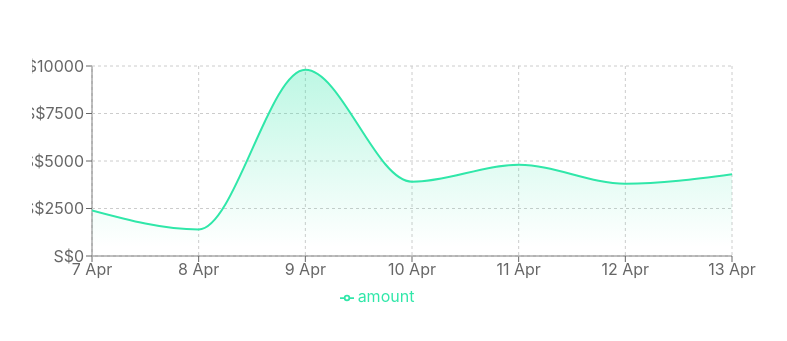
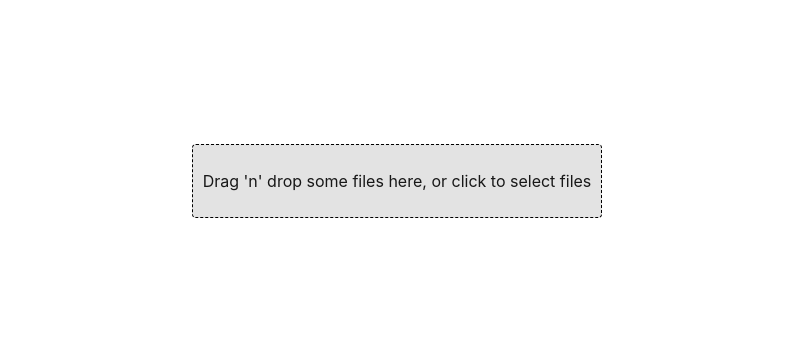
Before and after one commit to arvinsim/research-and-development, a React (Vite) app: page /upload-file in a window 1280 px wide. Shown: the part 219-560 px from the top of the page, without its empty margins (243-1030 px from the left). Built offline with nearby package versions, Linux system fonts and the light colour scheme.

Commit message:
Implement upload

```diff
--- a/package.json
+++ b/package.json
@@ -12,6 +12,7 @@
     "@hookform/resolvers": "^2.4.0",
     "@react-spring/parallax": "^9.1.2",
     "@react-spring/web": "^9.1.2",
+    "axios": "^0.21.1",
     "date-fns": "^2.21.1",
     "i18next": "^20.2.1",
     "jszip": "^3.6.0",
--- a/src/App.tsx
+++ b/src/App.tsx
@@ -8,6 +8,7 @@ const UseRef = React.lazy(() => import("./UseRef"));
 const TranslatedText = React.lazy(() => import("./TranslatedText"));
 const ReactSpring = React.lazy(() => import("./ReactSpring"));
 const ReactSpringParallax = React.lazy(() => import("./ReactSpringParallax"));
+const UploadFile = React.lazy(() => import("./UploadFile"));
 
 const ZipMultipleFilesDownload = React.lazy(
   () => import("./ZipMultipleFilesDownload")
@@ -45,6 +46,9 @@ function App() {
             <Route exact path={"/web-vitals/cls"}>
               <CLSDemo />
             </Route>
+            <Route exact path={"/upload-file"}>
+              <UploadFile />
+            </Route>
             <Route>
               <AmountDateAreaChart />
             </Route>
--- /dev/null
+++ b/src/UploadFile/UploadFile.css
@@ -0,0 +1,7 @@
+.upload-file-container {
+    background: #e3e3e3;
+    color: #181818;
+    border-radius: 4px;
+    border: 1px dashed #000000;
+    padding: 10px;
+}
--- /dev/null
+++ b/src/UploadFile/axios.config.ts
@@ -0,0 +1,8 @@
+import axios from "axios";
+
+export const uploadAxios = axios.create({
+  baseURL: "http://localhost:8080",
+  headers: {
+    "Content-Type": "multipart/form-data",
+  },
+});
--- /dev/null
+++ b/src/UploadFile/index.tsx
@@ -0,0 +1,47 @@
+import React, { useCallback, useState } from "react";
+import { useDropzone } from "react-dropzone";
+import "./UploadFile.css";
+
+import { uploadAxios } from "./axios.config";
+
+function UploadFile() {
+  const [uploadPercent, setUploadPercent] = useState<number>();
+  const onDrop = useCallback(
+    (acceptedFiles) => {
+      console.log(acceptedFiles);
+
+      // We assume we are only uploading one file
+      const file = acceptedFiles[0];
+      let formData = new FormData();
+      formData.append("file", file);
+
+      const config = {
+        onUploadProgress: function (progressEvent: ProgressEvent) {
+          setUploadPercent(
+            Math.round((progressEvent.loaded * 100) / progressEvent.total)
+          );
+        },
+      };
+
+      uploadAxios.post("/upload", formData, config);
+    },
+    [uploadAxios]
+  );
+  const { getRootProps, getInputProps, isDragActive } = useDropzone({ onDrop });
+
+  return (
+    <div>
+      <div className="upload-file-container" {...getRootProps()}>
+        <input {...getInputProps()} />
+        {isDragActive ? (
+          <p>Drop the files here ...</p>
+        ) : (
+          <p>Drag 'n' drop some files here, or click to select files</p>
+        )}
+      </div>
+      {uploadPercent && <span>{uploadPercent}% uploaded</span>}
+    </div>
+  );
+}
+
+export default UploadFile;
```
Also changed, not shown: 1 other file (tests, documents, lock files or other folders).
